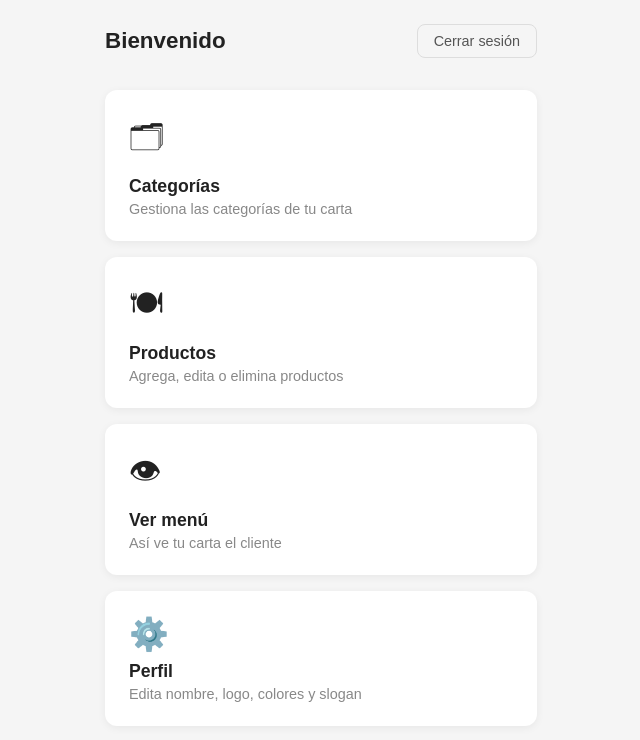
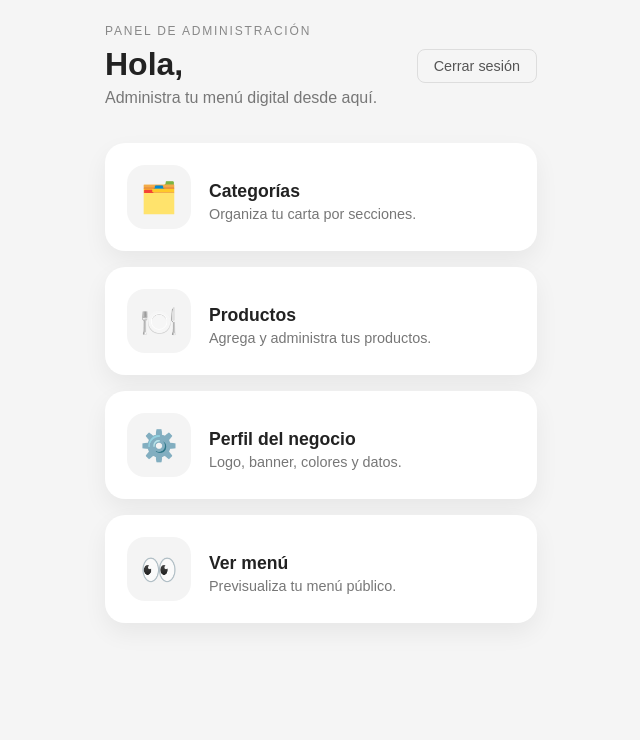
Before and after one commit to jorgemora699-afk/qrmenu-frontend, a React app: page /admin in a window 1280 px wide. Shown: the top 740 px of the page, without its empty margins (319-959 px from the left). Built offline with nearby package versions, Linux system fonts and the light colour scheme; sample sign-in values are in the browser's storage; the HTML template or start-up script is replaced by a standard one.

Commit message:
Mejora dashboard

```diff
--- a/src/components/product/ProductCard.jsx
+++ b/src/components/product/ProductCard.jsx
@@ -1,23 +1,47 @@
 function ProductCard({ product, onClick }) {
   return (
     <div className="product-card" onClick={onClick}>
-      {product.image_url && (
+
+      <div className="product-image-container">
+        {product.image_url ? (
           <img
             src={product.image_url}
             alt={product.name}
             className="product-thumb"
           />
+        ) : (
+          <div className="product-placeholder">
+            🍽
+          </div>
+        )}
+      </div>
+
+      <div className="product-info">
+
+        <h3 className="product-name">
+          {product.name}
+        </h3>
+
+        {product.description && (
+          <p className="product-description-small">
+            {product.description}
+          </p>
         )}
 
-      <div className="product-info">
-        <span className="product-name">
-          {product.name}
-        </span>
+        <div className="product-footer">
 
           <span className="product-price">
             ${product.price.toLocaleString()}
           </span>
+
+          <span className="product-arrow">
+            →
+          </span>
+
         </div>
+
+      </div>
+
     </div>
   )
 }
--- a/src/components/product/ProductImage.jsx
+++ b/src/components/product/ProductImage.jsx
@@ -1,5 +1,11 @@
 function ProductImage({ src, alt }) {
-  if (!src) return null
+  if (!src) {
+    return (
+      <div className="product-image-placeholder">
+        🍽
+      </div>
+    )
+  }
 
   return (
     <img
--- a/src/index.css
+++ b/src/index.css
@@ -188,58 +188,109 @@ body {
 .products-list { display: flex; flex-direction: column; gap: 1rem; margin-top: 1rem; }
 
 .product-card {
-  background: white;
-  border-radius: 12px;
-  padding: 1rem;
   display: flex;
+  gap: 16px;
   align-items: center;
-  gap: 1rem;
+  background: #fff;
+  border-radius: 22px;
+  padding: 14px;
   cursor: pointer;
-  box-shadow: 0 2px 8px rgba(0,0,0,0.08);
-  transition: transform 0.15s;
+  transition: .2s;
+  box-shadow: 0 12px 30px rgba(0,0,0,.08);
 }
 
-.product-card:active { transform: scale(0.98); }
-
-.product-thumb {
-  width: 64px;
-  height: 64px;
-  border-radius: 8px;
-  object-fit: cover;
+.product-card:hover{
+  transform: translateY(-2px);
 }
 
-.product-info { display: flex; flex-direction: column; gap: 4px; }
-.product-name { font-weight: 600; }
-.product-price { color: #888; font-size: 0.9rem; }
+.product-image-container{
+  flex-shrink:0;
+}
+
+.product-thumb,
+.product-placeholder{
+  width:90px;
+  height:90px;
+  border-radius:18px;
+}
+
+.product-thumb{
+  object-fit:cover;
+}
+
+.product-placeholder{
+  display:flex;
+  align-items:center;
+  justify-content:center;
+  font-size:34px;
+  background:#f3f3f3;
+}
+
+.product-info{
+  flex:1;
+  display:flex;
+  flex-direction:column;
+}
+
+.product-name{
+  font-size:1.15rem;
+  font-weight:700;
+  color:#222;
+  margin-bottom:6px;
+}
+
+.product-description-small{
+  color:#777;
+  font-size:.9rem;
+  line-height:1.4;
+  margin-bottom:14px;
+
+  display:-webkit-box;
+  -webkit-line-clamp:2;
+  -webkit-box-orient:vertical;
+  overflow:hidden;
+}
+
+.product-footer{
+  display:flex;
+  justify-content:space-between;
+  align-items:center;
+}
+
+.product-price{
+  font-size:1.2rem;
+  font-weight:800;
+  color:#ff8c00;
+}
+
+.product-arrow{
+  width:34px;
+  height:34px;
+  border-radius:50%;
+  background:#f4f4f4;
+  display:flex;
+  align-items:center;
+  justify-content:center;
+  font-size:18px;
+  color:#666;
+}
 
 .product-page{
-  background:#f5f5f5;
-  min-height:100vh;
-  padding:0;
+  padding:24px;
+  padding-top:78px;
 }
 
-.product-image{
-  width:100%;
-  height:320px;
-  object-fit:cover;
-  display:block;
-}
 
 .product-content{
-  background:white;
-  margin-top:-24px;
-  border-radius:28px 28px 0 0;
-  padding:24px;
-  position:relative;
-  min-height:calc(100vh - 300px);
+  display:flex;
+  flex-direction:column;
 }
 
 .product-title{
   font-size:2rem;
   font-weight:800;
   color:#222;
-  margin-bottom:12px;
-  line-height:1.2;
+  margin-bottom:14px;
 }
 
 .product-description{
@@ -249,25 +300,30 @@ body {
   margin-bottom:28px;
 }
 
-.product-price-container{
-  display:flex;
-  align-items:center;
-  justify-content:flex-start;
-}
-
 .product-price-big{
+  display:inline-flex;
+  width:max-content;
+  padding:14px 24px;
+  border-radius:18px;
+  background:#fff5e8;
+  color:#ff8c00;
   font-size:2rem;
   font-weight:800;
-  color:#111;
+  box-shadow:0 10px 25px rgba(255,140,0,.15);
 }
 
 .back-btn{
+  display:inline-flex;
+  align-items:center;
+  gap:6px;
   background:none;
   border:none;
-  color:#888;
-  font-size:.95rem;
-  margin-bottom:20px;
+  color:#555;
+  font-size:1rem;
+  font-weight:600;
   cursor:pointer;
+  margin-bottom:22px;
+  padding:0;
 }
 
 .loading, .error {
@@ -748,3 +804,179 @@ body {
   border: 2px solid rgba(255, 255, 255, 0.85);
   margin-bottom: 0.25rem;
 }
+
+/* ===================== LAYOUT ===================== */
+
+.page-container {
+  width: 100%;
+  max-width: 480px;
+  margin: 0 auto;
+  min-height: 100vh;
+  position: relative;
+}
+
+.category-page,
+.product-page {
+  position: relative;
+  z-index: 2;
+  padding: 24px;
+}
+
+/* ================= CATEGORY ================= */
+
+.category-header{
+  margin-bottom:28px;
+}
+
+.category-title{
+  color:white;
+  font-size:2rem;
+  font-weight:800;
+  margin-top:10px;
+}
+
+.category-subtitle{
+  margin-top:6px;
+  color:rgba(255,255,255,.65);
+}
+
+.products-list{
+  display:flex;
+  flex-direction:column;
+  gap:22px;
+}
+
+/* ================= PRODUCT ================= */
+
+.product-page{
+  padding:0;
+  min-height:100vh;
+}
+
+.product-image-placeholder{
+  width:100%;
+  height:260px;
+  border-radius:26px;
+  background:#f3f3f3;
+
+  display:flex;
+  align-items:center;
+  justify-content:center;
+
+  font-size:70px;
+  color:#bbb;
+
+  margin-bottom:24px;
+}
+
+.product-image{
+  width:100%;
+  height:260px;
+  object-fit:cover;
+  display:block;
+  border-radius:26px;
+  box-shadow:0 18px 40px rgba(0,0,0,.15);
+  margin-bottom:24px;
+}
+
+.product-content{
+  margin-top:-30px;
+  background:#fff;
+  border-radius:30px 30px 0 0;
+  padding:28px;
+  position:relative;
+  z-index:2;
+  min-height:55vh;
+}
+
+.product-title{
+  font-size:2rem;
+  font-weight:800;
+  color:#222;
+  margin:18px 0;
+}
+
+.product-description{
+  color:#666;
+  line-height:1.8;
+  font-size:1rem;
+}
+
+.product-price-big{
+  display:inline-block;
+  margin-top:30px;
+  font-size:2rem;
+  font-weight:800;
+  color:#111;
+  background:#F5F5F5;
+  padding:14px 22px;
+  border-radius:16px;
+}
+
+.back-btn{
+  border:none;
+  background:none;
+  font-size:.95rem;
+  color:#666;
+  cursor:pointer;
+}
+
+.dashboard-hero{
+  display:flex;
+  justify-content:space-between;
+  align-items:center;
+  margin-bottom:36px;
+}
+
+.dashboard-label{
+  display:block;
+  font-size:.75rem;
+  letter-spacing:.15em;
+  color:#888;
+  margin-bottom:8px;
+}
+
+.dashboard-title{
+  font-size:2rem;
+  font-weight:800;
+  color:#222;
+  margin-bottom:6px;
+}
+
+.dashboard-subtitle{
+  color:#777;
+}
+
+.admin-card{
+  display:flex;
+  align-items:center;
+  gap:18px;
+  background:#fff;
+  border-radius:20px;
+  padding:22px;
+  box-shadow:0 10px 25px rgba(0,0,0,.06);
+  transition:.2s;
+}
+
+.admin-card:hover{
+  transform:translateY(-3px);
+}
+
+.admin-card-icon{
+  width:64px;
+  height:64px;
+  border-radius:18px;
+  background:#f4f4f4;
+  display:flex;
+  justify-content:center;
+  align-items:center;
+  font-size:30px;
+}
+
+.admin-card h3{
+  margin-bottom:4px;
+}
+
+.admin-card p{
+  color:#777;
+}
--- a/src/pages/ProductPage.jsx
+++ b/src/pages/ProductPage.jsx
@@ -23,7 +23,15 @@ function ProductPage() {
 
   return (
     <PageContainer>
+
       <div className="product-page">
+
+        <button
+          className="back-btn"
+          onClick={() => navigate(`/${slug}/${categoryId}`)}
+        >
+          ← Menú
+        </button>
 
         <ProductImage
           src={product.image_url}
@@ -32,26 +40,24 @@ function ProductPage() {
 
         <div className="product-content">
 
-          <button
-            className="back-btn"
-            onClick={() => navigate(`/${slug}/${categoryId}`)}
-          >
-            ← Volver al menú
-          </button>
-
           <h1 className="product-title">
             {product.name}
           </h1>
 
-          <p className="product-description">
-            {product.description}
-          </p>
+          {product.description && (
+            <p className="product-description">
+              {product.description}
+            </p>
+          )}
 
-          <ProductPrice price={product.price} />
+          <ProductPrice
+            price={product.price}
+          />
 
         </div>
 
       </div>
+
     </PageContainer>
   )
 }
--- a/src/pages/admin/DashboardPage.jsx
+++ b/src/pages/admin/DashboardPage.jsx
@@ -12,36 +12,84 @@ function DashboardPage() {
 
   return (
     <div className="admin-page">
-      <div className="admin-header">
+
+      <div className="dashboard-hero">
+
         <div>
-          <h2>Bienvenido</h2>
-          <p>{business.name}</p>
+          <span className="dashboard-label">
+            PANEL DE ADMINISTRACIÓN
+          </span>
+
+          <h1 className="dashboard-title">
+            Hola, {business.name}
+          </h1>
+
+          <p className="dashboard-subtitle">
+            Administra tu menú digital desde aquí.
+          </p>
         </div>
-        <button className="logout-btn" onClick={handleLogout}>Cerrar sesión</button>
+
+        <button
+          className="logout-btn"
+          onClick={handleLogout}
+        >
+          Cerrar sesión
+        </button>
+
       </div>
 
       <div className="admin-cards">
-        <div className="admin-card" onClick={() => navigate("/admin/categories")}>
-          <span className="admin-card-icon">🗂</span>
-          <h3>Categorías</h3>
-          <p>Gestiona las categorías de tu carta</p>
+
+        <div
+          className="admin-card"
+          onClick={() => navigate("/admin/categories")}
+        >
+          <span className="admin-card-icon">🗂️</span>
+
+          <div>
+            <h3>Categorías</h3>
+            <p>Organiza tu carta por secciones.</p>
+          </div>
         </div>
-        <div className="admin-card" onClick={() => navigate("/admin/products")}>
-          <span className="admin-card-icon">🍽</span>
-          <h3>Productos</h3>
-          <p>Agrega, edita o elimina productos</p>
+
+        <div
+          className="admin-card"
+          onClick={() => navigate("/admin/products")}
+        >
+          <span className="admin-card-icon">🍽️</span>
+
+          <div>
+            <h3>Productos</h3>
+            <p>Agrega y administra tus productos.</p>
+          </div>
         </div>
-        <div className="admin-card" onClick={() => navigate(`/${business.slug}`)}>
-          <span className="admin-card-icon">👁</span>
-          <h3>Ver menú</h3>
-          <p>Así ve tu carta el cliente</p>
+
+        <div
+          className="admin-card"
+          onClick={() => navigate("/admin/profile")}
+        >
+          <span className="admin-card-icon">⚙️</span>
+
+          <div>
+            <h3>Perfil del negocio</h3>
+            <p>Logo, banner, colores y datos.</p>
+          </div>
         </div>
-        <div className="admin-card" onClick={() => navigate("/admin/profile")}>
-            <span className="admin-card-icon">⚙️</span>
-            <h3>Perfil</h3>
-            <p>Edita nombre, logo, colores y slogan</p>
+
+        <div
+          className="admin-card"
+          onClick={() => navigate(`/${business.slug}`)}
+        >
+          <span className="admin-card-icon">👀</span>
+
+          <div>
+            <h3>Ver menú</h3>
+            <p>Previsualiza tu menú público.</p>
+          </div>
         </div>
+
       </div>
+
     </div>
   )
 }
```
Also changed, not shown: src/pages/CategoryPage.jsx (+21 -7 lines). Lines whose indentation alone changed are shown as unchanged.
